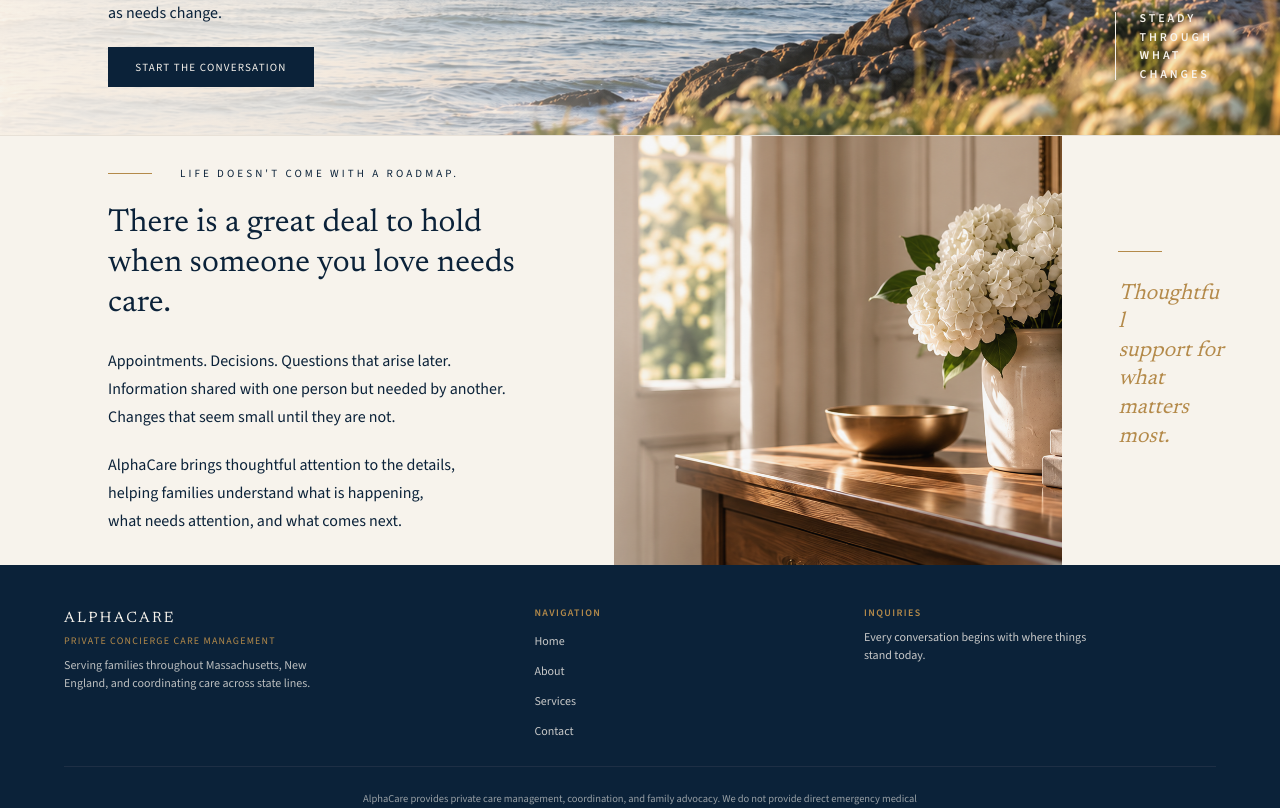
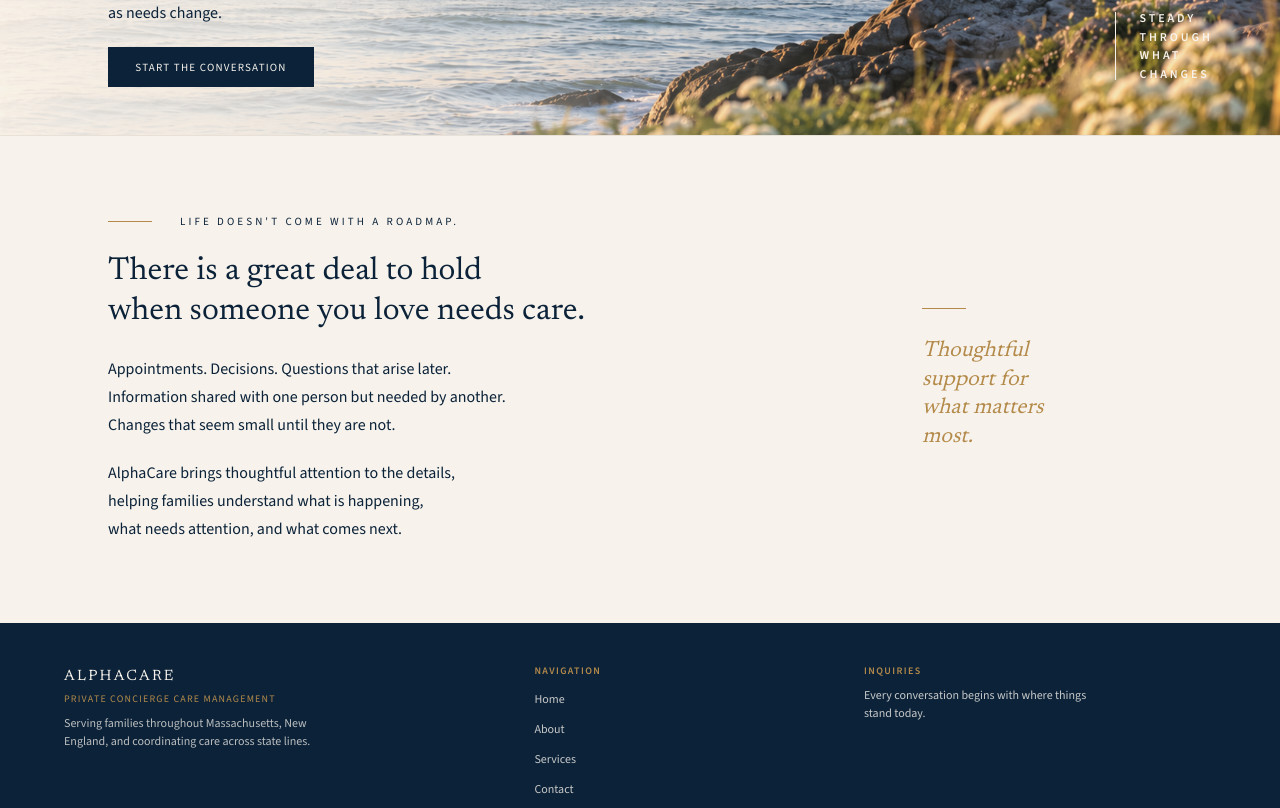
Before and after one commit to alphacareconcierge/alphacare-website, a Next.js app: page / in a window 1280 px wide. Shown: the part 480-1288 px from the top of the page. Built offline with nearby package versions, Linux system fonts and the light colour scheme.

Commit message:
Recompose homepage support section without photography

```diff
--- a/app/page.tsx
+++ b/app/page.tsx
@@ -69,8 +69,8 @@ export default function HomePage() {
         </div>
       </section>
 
-      <section className="grid min-h-[26.875rem] border-t border-[#E3DBCF]/70 bg-ivory lg:grid-cols-[48%_35%_17%]">
-        <div className="px-6 pb-12 pt-8 sm:px-10 lg:px-0 lg:pb-0 lg:pl-[6.75rem] lg:pr-12">
+      <section className="grid grid-cols-1 gap-8 border-t border-[#E3DBCF]/70 bg-ivory px-6 py-12 lg:grid-cols-[minmax(0,3fr)_minmax(0,1fr)] lg:gap-16 lg:px-[6.75rem] lg:py-20">
+        <div className="min-w-0">
           <div className="mb-6 flex items-center gap-7">
             <span className="h-px w-11 bg-gold" aria-hidden="true" />
             <p className="font-sans text-[0.6875rem] font-light uppercase leading-none tracking-[0.16em] text-navy lg:tracking-[0.28em]">
@@ -83,7 +83,7 @@ export default function HomePage() {
             when someone you love needs care.
           </h2>
 
-          <div className="page-body mt-6 w-full max-w-[calc(100vw-3rem)] space-y-5 text-navy sm:max-w-[37rem]">
+          <div className="page-body mt-6 w-full max-w-[60ch] space-y-5 text-navy">
             <p>
               Appointments. Decisions. Questions that arise later.{" "}<br className="hidden lg:block" />
               Information shared with one person but needed by another.{" "}<br className="hidden lg:block" />
@@ -97,17 +97,7 @@ export default function HomePage() {
           </div>
         </div>
 
-        <div className="relative min-h-[22rem] overflow-hidden lg:min-h-full">
-          <Image
-            src="/brand/about page-hero.png"
-            alt="White hydrangeas in a ceramic vase beside books in a quiet coastal interior"
-            fill
-            sizes="(max-width: 1024px) 100vw, 35vw"
-            className="object-cover object-[62%_center] brightness-[0.99] contrast-[0.96] saturate-[0.94]"
-          />
-        </div>
-
-        <aside className="flex items-center bg-ivory px-6 py-12 sm:px-10 lg:px-14">
+        <aside className="flex min-w-0 items-center bg-ivory">
           <div>
             <span className="mb-7 block h-px w-11 bg-gold" aria-hidden="true" />
             <p className="page-content-heading italic text-gold">
```
